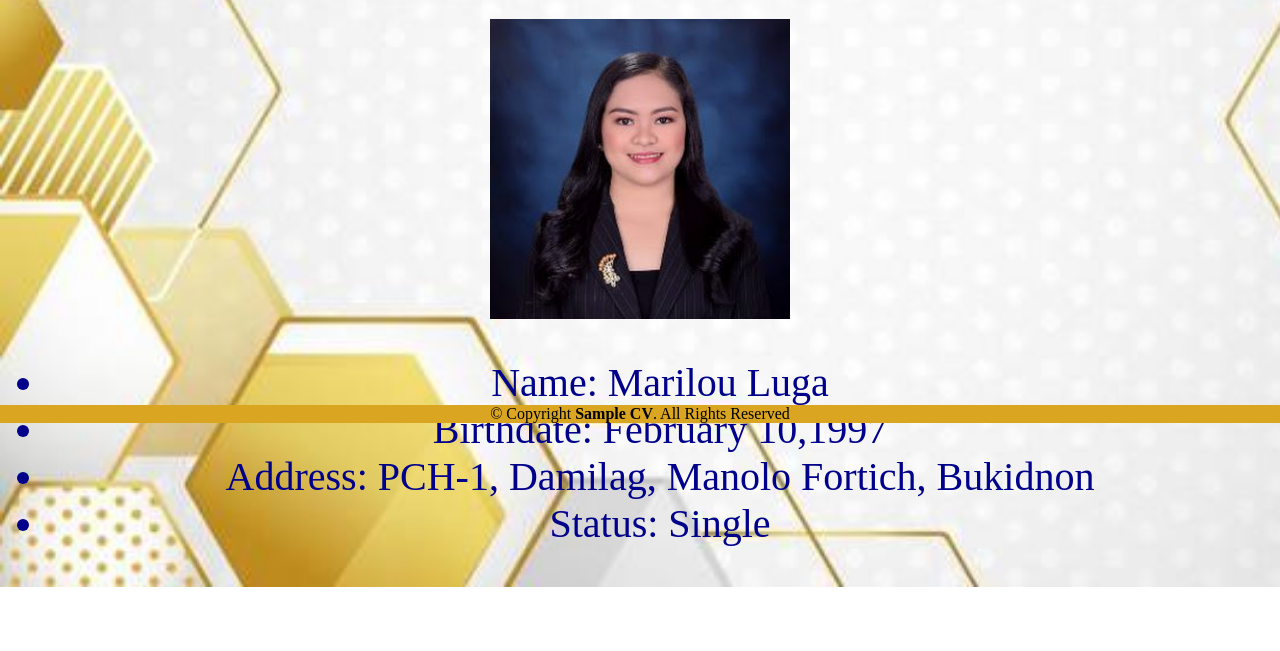
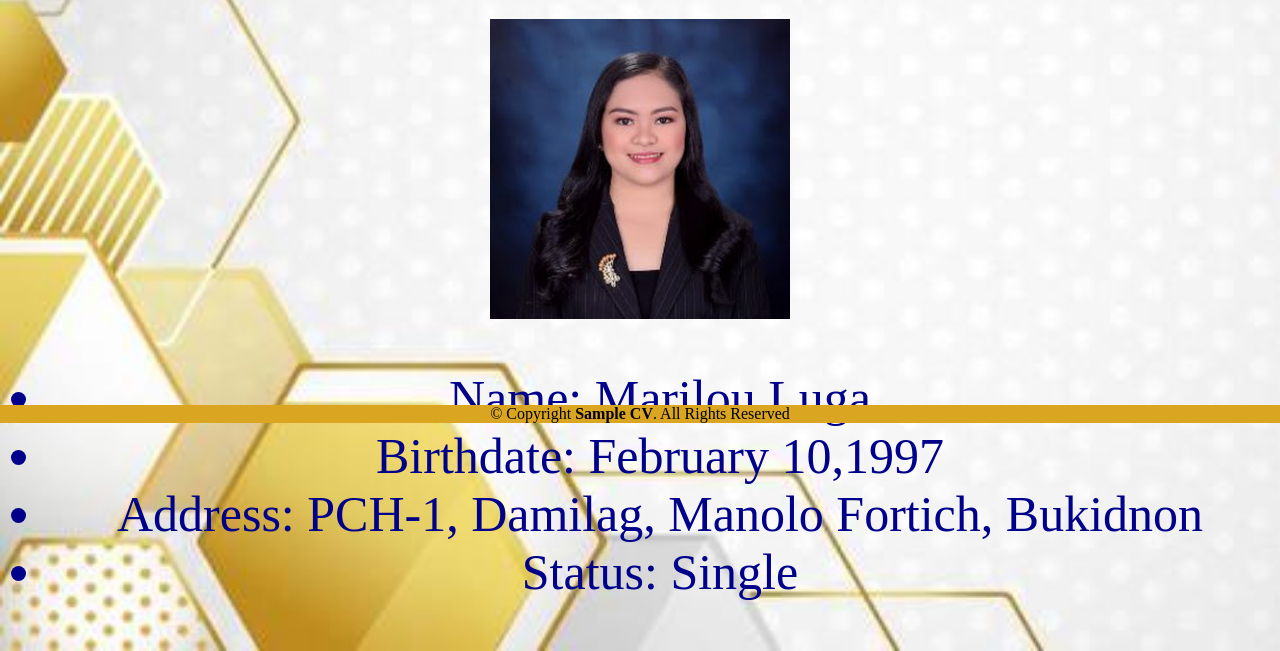
Before and after one commit to marilou26/newmarilou26.github.io, a plain HTML site: page about.html in a window 1280 px wide. Shown: the part 377-1028 px from the top of the page. Before the commit the page ends 964 px from the top, so only its background shows below. Drawn offline with Linux system fonts and the light colour scheme.

Commit message:
Add files via upload

```diff
--- a/index-style.css
+++ b/index-style.css
@@ -83,7 +83,7 @@ p{
     margin-right: auto;
   }
   #context ul{
-    font-size: 40px;
+    font-size: 50px;
     font-style: century bold;
     text-align: center;
     color: darkblue;
```
